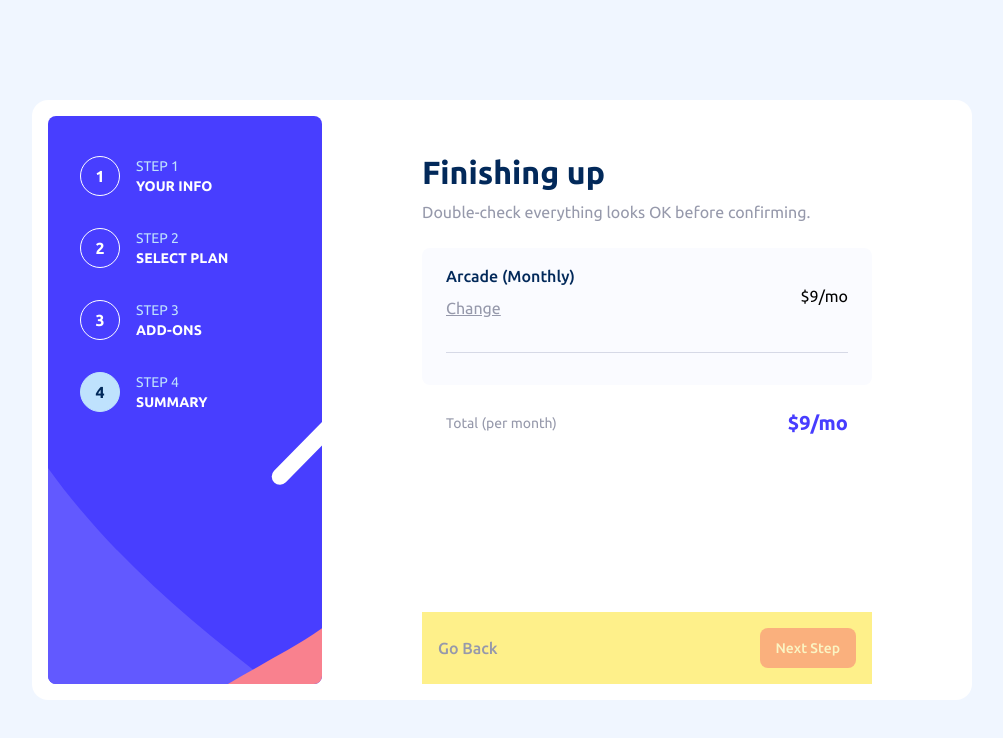
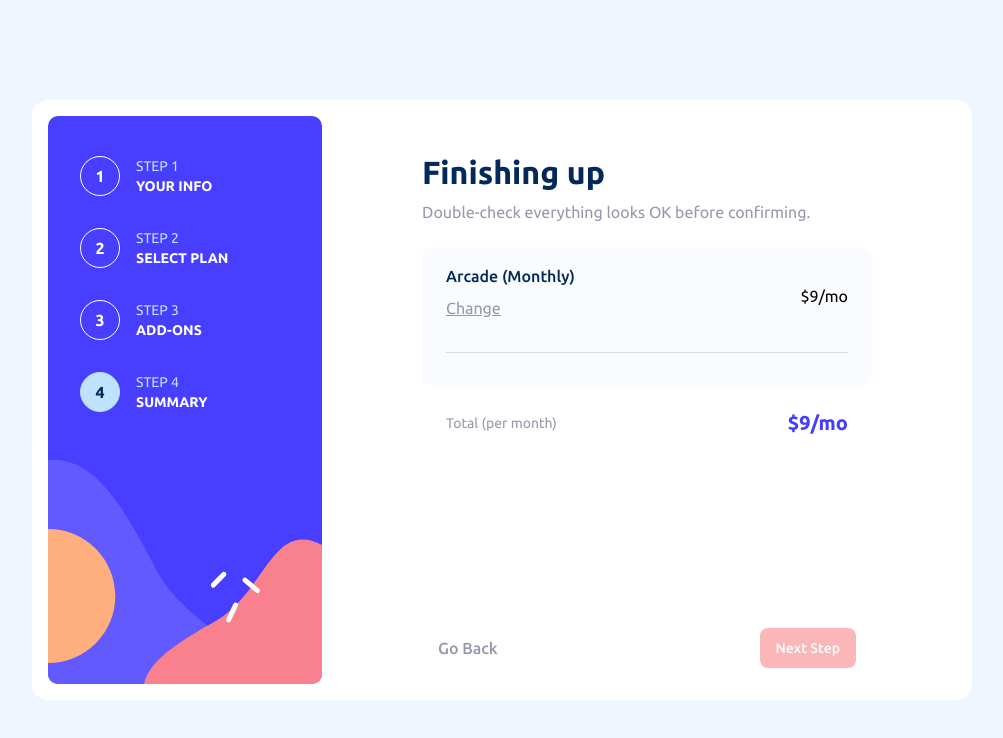
Before and after one commit to DeyanTopalov/multi-step-form, a Next.js app: page / in a window 1280 px wide. Shown: the top 738 px of the page, without its empty margins (138-1141 px from the left). Built offline with nearby package versions, Linux system fonts and the light colour scheme.

Commit message:
z-index upd

```diff
--- a/app/layout.tsx
+++ b/app/layout.tsx
@@ -15,12 +15,11 @@ export default function RootLayout({
   return (
     <html lang="en">
       <body
-        className={`${ubuntu.className} relative grid h-svh w-svw place-items-center gap-0 bg-clr-magnolia text-left text-base antialiased md:h-screen md:w-full`}
+        className={`${ubuntu.className} relative -z-50 grid h-svh w-svw place-items-center gap-0 bg-clr-magnolia text-left text-base antialiased md:h-screen md:w-full`}
       >
         <main className="grid h-full w-svw md:max-w-[90rem] md:place-items-center md:px-10">
           {children}
         </main>
-        {/* <div className="bottom-0 w-full bg-green-400">Test</div> */}
       </body>
     </html>
   );
--- a/app/page.tsx
+++ b/app/page.tsx
@@ -2,7 +2,7 @@ import { FormCard } from "@components/FormCard";
 
 export default function Home() {
   return (
-    <section className="-z-10 h-full w-full max-w-[58.75rem] md:h-auto md:place-self-center md:overflow-hidden md:rounded-2xl md:bg-white md:p-4 md:pr-[6.25rem]">
+    <section className="h-full w-full max-w-[58.75rem] md:h-auto md:place-self-center md:overflow-hidden md:rounded-2xl md:bg-white md:p-4 md:pr-[6.25rem]">
       <FormCard />
     </section>
   );
--- a/components/FormCard.tsx
+++ b/components/FormCard.tsx
@@ -6,7 +6,7 @@ import { Input } from "./ui/input";
 import { Button } from "./ui/button";
 import { Checkbox } from "./ui/checkbox";
 import { Switch } from "./ui/switch";
-import { NavBackground } from "@lib/icons";
+import { NavBackground, NavBgMobile, NavBgDesktop } from "@lib/icons";
 import { steps, plans, addons, formatCurrency, sum } from "@lib/utils";
 import { useState } from "react";
 import { useForm } from "react-hook-form";
@@ -19,22 +19,34 @@ export const FormNav = ({ currentStep }: { currentStep: number }) => {
       aria-label="Progress"
       className="relative h-[10.75rem] w-full md:h-[35.5rem] md:max-w-[17.125rem] md:overflow-hidden md:rounded-lg"
     >
-      <div className="absolute inset-x-0 top-0 -z-10 h-full w-full object-cover md:inset-y-0 md:left-0">
+      {/* Buggy Nextjs img, not conditionally rednering based on screen size */}
+      <div className="absolute inset-x-0 top-0 -z-10 h-full w-full bg-fixed object-cover md:inset-y-0 md:left-0">
         <NavBackground />
       </div>
+
+      {/* Fix - workaround by conditionally rendering the div holding the img */}
+      {/* <div className="absolute inset-x-0 top-0 -z-10 block h-full w-full object-cover md:inset-y-0 md:left-0 md:hidden">
+        <NavBgMobile />
+      </div>
+      <div className="absolute inset-x-0 top-0 -z-10 hidden h-full w-full object-cover md:inset-y-0 md:left-0 md:block">
+        <NavBgDesktop />
+      </div> */}
       <ol
         role="list"
-        className="z-20 mt-8 flex items-center justify-center gap-4 md:mt-10 md:flex-col md:items-start md:gap-8 md:pl-8"
+        className="mt-8 flex items-center justify-center gap-4 md:mt-10 md:flex-col md:items-start md:gap-8 md:pl-8"
       >
+        <div className="absolute inset-x-0 top-0 z-0 h-full w-full bg-fixed object-cover md:inset-y-0 md:left-0">
+          <NavBackground />
+        </div>
         {steps.map((step, index) => (
           <li key={step.id} className="">
             <div className="z-20 flex items-center justify-start md:gap-4">
               <div
-                className={` ${index + 1 === currentStep ? "border-clr-light-blue bg-clr-light-blue text-clr-marine-blue" : "border-white text-white"} flex size-10 items-center justify-center rounded-full border font-bold transition-all duration-300 ease-in-out`}
+                className={` ${index + 1 === currentStep ? "border-clr-light-blue bg-clr-light-blue text-clr-marine-blue" : "border-white text-white"} z-20 flex size-10 items-center justify-center rounded-full border font-bold transition-all duration-300 ease-in-out`}
               >
                 {index + 1}
               </div>
-              <div className="hidden md:grid">
+              <div className="z-20 hidden md:grid">
                 <p className="text-sm font-normal uppercase text-clr-light-blue">
                   {step.id}
                 </p>
@@ -484,7 +496,7 @@ export const FormCard = () => {
             </Button> */}
           </section>
         )}
-        <div className="absolute bottom-0 flex h-[4.5rem] w-full items-center justify-between bg-white px-4 md:w-full md:max-w-[450px] md:bg-yellow-200">
+        <div className="absolute bottom-0 flex h-[4.5rem] w-full items-center justify-between bg-white px-4 md:w-full md:max-w-[450px] md:bg-transparent">
           <Button
             onClick={handlePrevStep}
             className="hover:bg-transperent rounded-lg bg-transparent px-0 py-2 text-sm font-medium text-clr-cool-gray hover:text-clr-marine-blue disabled:invisible md:text-base"
--- a/lib/icons.tsx
+++ b/lib/icons.tsx
@@ -1,5 +1,6 @@
 import Image from "next/image";
 
+// Buggy Nextjs img, not conditionally rednering based on screen size
 export const NavBackground = () => {
   return (
     <>
@@ -20,3 +21,27 @@ export const NavBackground = () => {
     </>
   );
 };
+
+export const NavBgMobile = () => {
+  return (
+    <Image
+      src="/bg-sidebar-mobile.svg"
+      width={375}
+      height={172}
+      alt="background pattern"
+      className="block h-full w-full object-cover md:hidden"
+    />
+  );
+};
+
+export const NavBgDesktop = () => {
+  return (
+    <Image
+      src="/bg-sidebar-desktop.svg"
+      width={274}
+      height={568}
+      alt="background pattern"
+      className="hidden h-full w-full object-cover md:block"
+    />
+  );
+};
```
